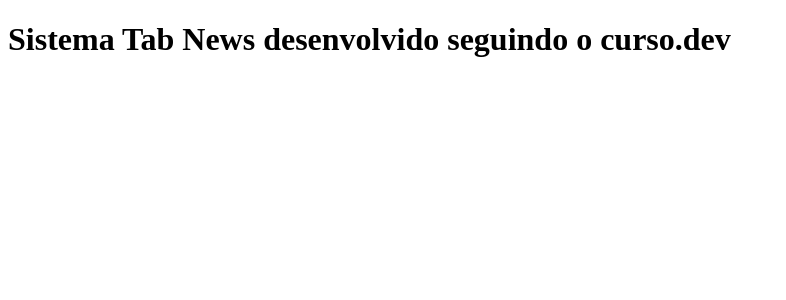
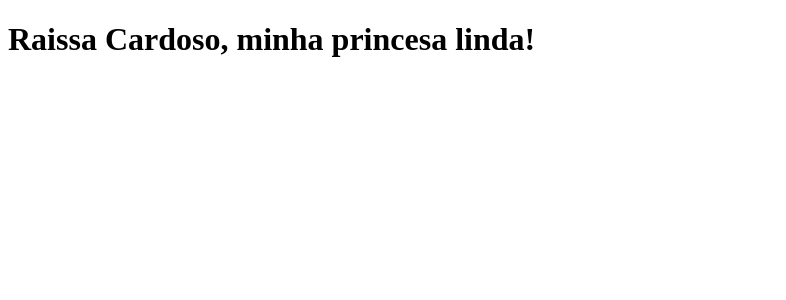
Before and after one commit to EduardoPFranco/clone-tabnews, a Next.js app: page / in a window 1280 px wide. Shown: the top 300 px of the page, without its empty margins (0-786 px from the left). Built offline with nearby package versions, Linux system fonts and the light colour scheme.

Commit message:
Mudando a frase novamente

```diff
--- a/pages/index.js
+++ b/pages/index.js
@@ -1,5 +1,5 @@
 function Home(){
-    return <h1>Sistema Tab News desenvolvido seguindo o curso.dev</h1>
+    return <h1>Raissa Cardoso, minha princesa linda!</h1>
 }
 
 export default Home;
```
